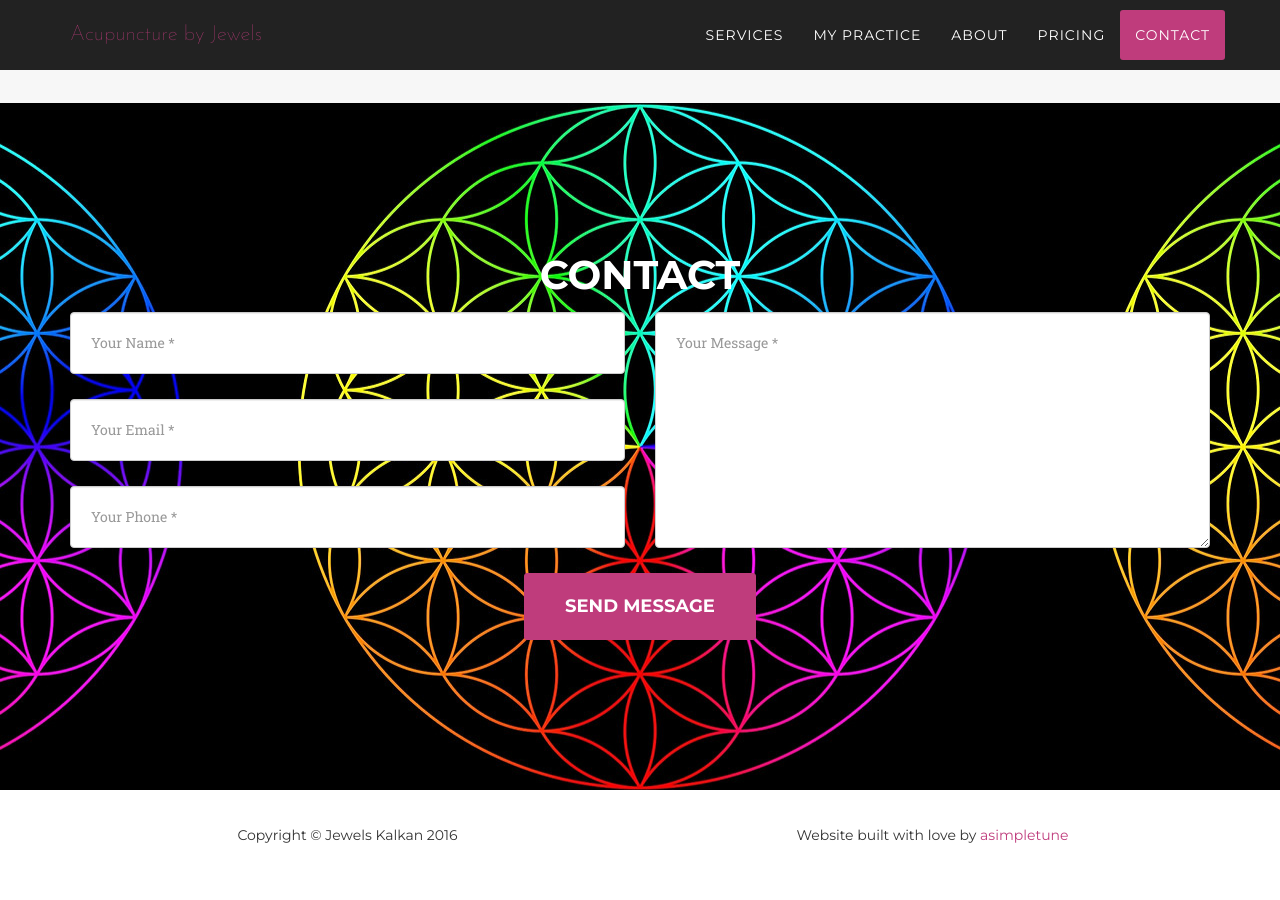
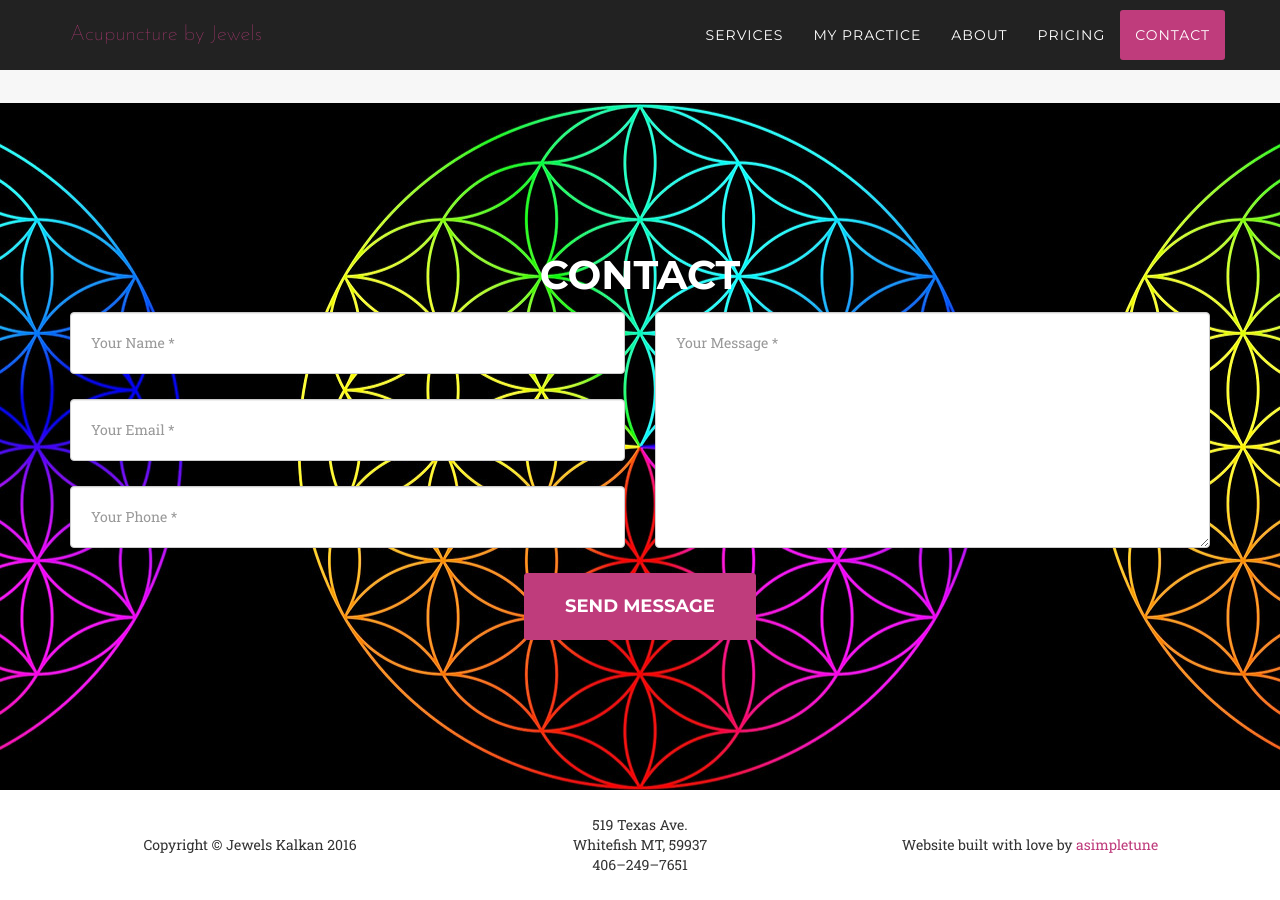
Before and after one commit to asimpletune/acupuncturebyjewels, a Jekyll site: the page built from pages/index.html, in a window 1280 px wide and 900 px high, scrolled down 5581 px. Built offline with Jekyll 4.4.1, drawn with Linux system fonts in a browser that asks for light colours; some web fonts are replaced.

Commit message:
Add address and phone number to footer

```diff
--- a/_includes/footer.html
+++ b/_includes/footer.html
@@ -1,11 +1,16 @@
 <footer>
     <div class="container">
-        <div class="row">
-            <div class="col-md-6">
-                <span class="copyright">Copyright &copy; Jewels Kalkan 2016</span>
+        <div class="row" style="display: flex; align-items: center;">
+            <div class="col-md-4">
+                <div class="copyright">Copyright &copy; Jewels Kalkan 2016</div>
             </div>
-            <div class="col-md-6">
-                <span class="copyright">Website built with love by <a href="https://asimpletune.github.io">asimpletune</a></span>
+            <div class="col-md-4">
+                <div class="address">519 Texas Ave.</div>
+                <div class="address">Whitefish MT, 59937</div>
+                <div class="phone">406–249–7651</div>
+            </div>
+            <div class="col-md-4">
+                <div class="copyright">Website built with love by <a href="https://asimpletune.github.io">asimpletune</a></div>
             </div>
         </div>
     </div>
```
